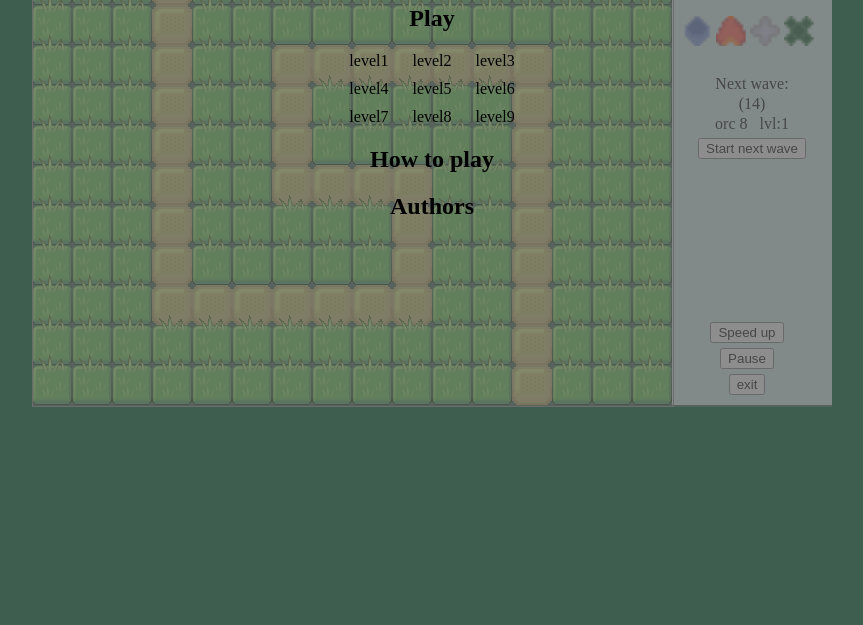
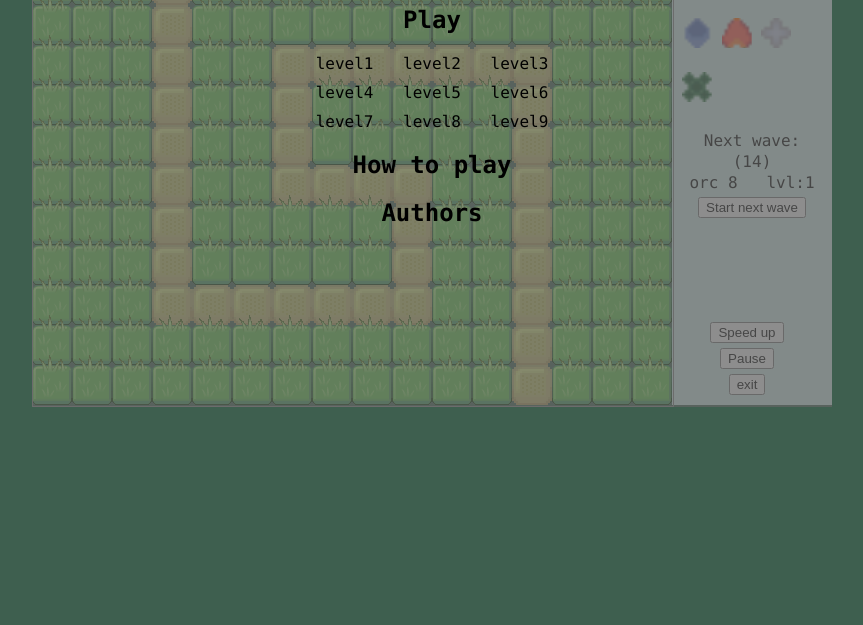
Before and after one commit to bartoszglow/Force-of-Elementals, a website: page app/index.html in a window 1280 px wide. Shown: the part 175-800 px from the top of the page, without its empty margins (208-1071 px from the left). Drawn offline with Linux system fonts and the light colour scheme.

Commit message:
Change font

```diff
--- a/app/index.html
+++ b/app/index.html
@@ -8,6 +8,8 @@
 				padding:0;
 				overflow:hidden;
 				background-color:#3E5f4f;
+
+    font-family: "Lucida Console", Monaco, monospace !important;
 			}
 			canvas{
 				position:absolute;
```
